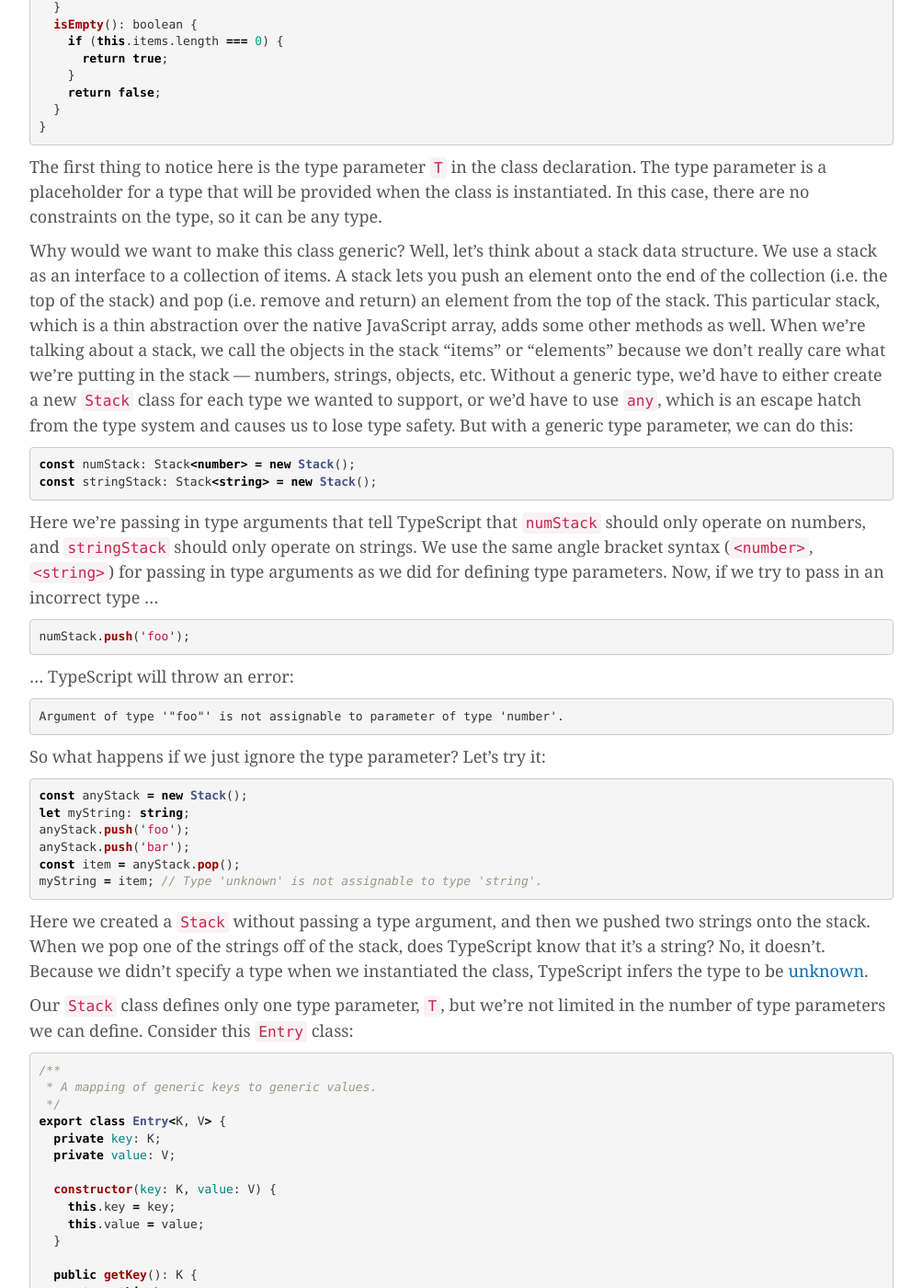
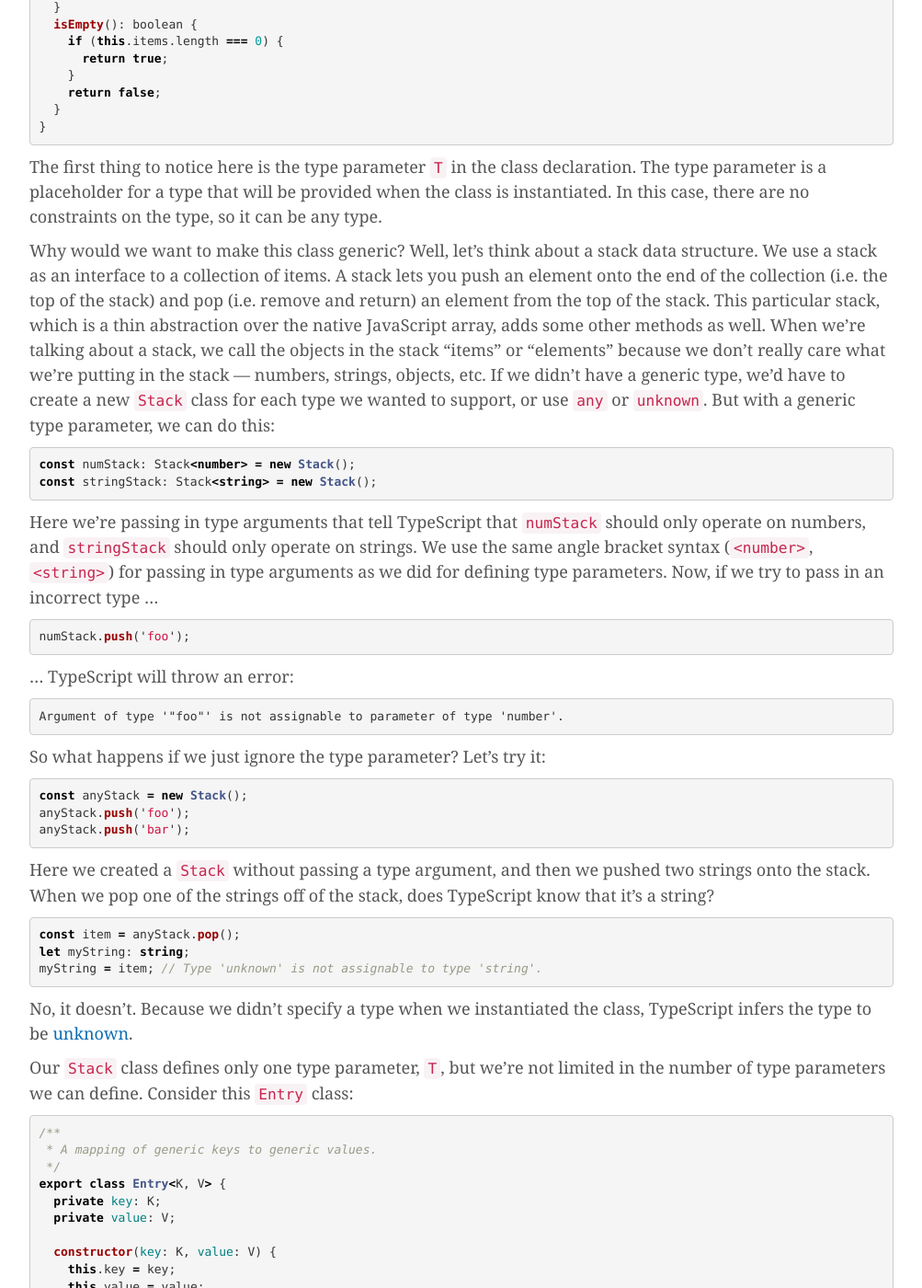
Before and after one commit to pcoet/pcoet.github.io, a Jekyll site: the page built from _posts/2020-05-05-ts-generics.md, in a window 1280 px wide and 1400 px high, scrolled down 1029 px. Shown: the whole window at 92% size, without its empty margins (138-1141 px from the left). Built offline with Jekyll 4.4.1, drawn with Linux system fonts in a browser that asks for light colours; some of the changed text lies outside the part shown.

Commit message:
fixed typos and made small revisions

````diff
--- a/_posts/2020-05-05-ts-generics.md
+++ b/_posts/2020-05-05-ts-generics.md
@@ -46,7 +46,7 @@ class Stack<T> {
 
 The first thing to notice here is the type parameter `T` in the class declaration. The type parameter is a placeholder for a type that will be provided when the class is instantiated. In this case, there are no constraints on the type, so it can be any type.
 
-Why would we want to make this class generic? Well, let's think about a stack data structure. We use a stack as an interface to a collection of items. A stack lets you push an element onto the end of the collection (i.e. the top of the stack) and pop (i.e. remove and return) an element from the top of the stack. This particular stack, which is a thin abstraction over the native JavaScript array, adds some other methods as well. When we're talking about a stack, we call the objects in the stack "items" or "elements" because we don't really care what we're putting in the stack &mdash; numbers, strings, objects, etc. Without a generic type, we'd have to either create a new `Stack` class for each type we wanted to support, or we'd have to use `any`, which is an escape hatch from the type system and causes us to lose type safety. But with a generic type parameter, we can do this:
+Why would we want to make this class generic? Well, let's think about a stack data structure. We use a stack as an interface to a collection of items. A stack lets you push an element onto the end of the collection (i.e. the top of the stack) and pop (i.e. remove and return) an element from the top of the stack. This particular stack, which is a thin abstraction over the native JavaScript array, adds some other methods as well. When we're talking about a stack, we call the objects in the stack "items" or "elements" because we don't really care what we're putting in the stack &mdash; numbers, strings, objects, etc. If we didn't have a generic type, we'd have to create a new `Stack` class for each type we wanted to support, or use `any` or `unknown`. But with a generic type parameter, we can do this:
 
 ```typescript
 const numStack: Stack<number> = new Stack();
@@ -67,14 +67,19 @@ So what happens if we just ignore the type parameter? Let's try it:
 
 ```typescript
 const anyStack = new Stack();
-let myString: string;
 anyStack.push('foo');
 anyStack.push('bar');
+```
+
+Here we created a `Stack` without passing a type argument, and then we pushed two strings onto the stack. When we pop one of the strings off of the stack, does TypeScript know that it's a string?
+
+```typescript
 const item = anyStack.pop();
+let myString: string;
 myString = item; // Type 'unknown' is not assignable to type 'string'.
 ```
 
-Here we created a `Stack` without passing a type argument, and then we pushed two strings onto the stack. When we pop one of the strings off of the stack, does TypeScript know that it's a string? No, it doesn't. Because we didn't specify a type when we instantiated the class, TypeScript infers the type to be [unknown](https://www.typescriptlang.org/docs/handbook/release-notes/typescript-3-0.html#new-unknown-top-type).
+ No, it doesn't. Because we didn't specify a type when we instantiated the class, TypeScript infers the type to be [unknown](https://www.typescriptlang.org/docs/handbook/release-notes/typescript-3-0.html#new-unknown-top-type).
 
 Our `Stack` class defines only one type parameter, `T`, but we're not limited in the number of type parameters we can define. Consider this `Entry` class:
 
@@ -193,7 +198,7 @@ const keith = new Member('Keith', 'Richards', new Date(1943, 12, 18), 114);
 const members = [mick, charlie, ronnie, keith];
 ```
 
-(By coincidence, our members share names with the members of a certain rock and roll band which is superior to the Beatles.) Now, what happens when we pass `members` to `getLargest`?
+(By coincidence, our members share names with the members of a certain rock and roll band that is superior to the Beatles.) Now, what happens when we pass `members` to `getLargest`?
 
 ```typescript
 const largest = getLargest(members);
````
Also changed, not shown: other parts of _posts/2020-05-05-ts-generics.md (+1 -1 lines).
